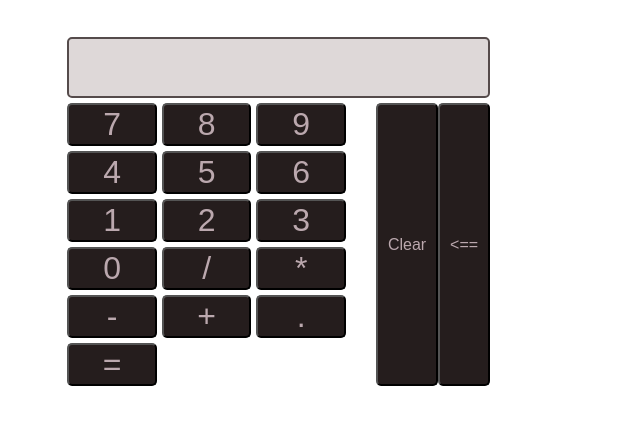
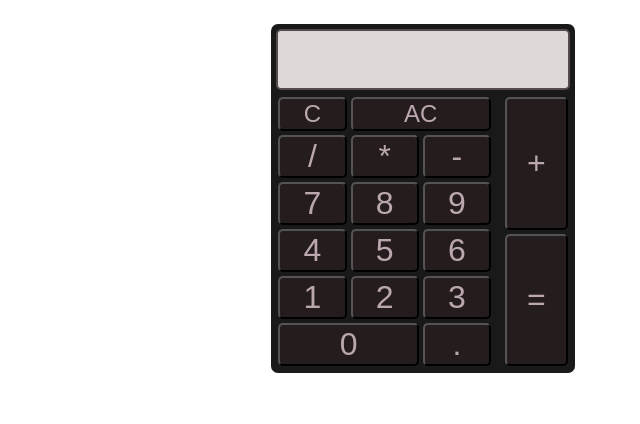
Before and after one commit to Synobbol/Calculator, a plain HTML site: page index.html in a window 1280 px wide. Shown: the whole page, without its empty margins (217-857 px from the left). Drawn offline with Linux system fonts and the light colour scheme.

Commit message:
Change CSS

```diff
--- a/index.html
+++ b/index.html
@@ -14,7 +14,12 @@
         </div>
         <div id="buttons">
             <div id="numbers">
-                <button class="number" type="button" value="7">7</button>
+                <button class ="erase" type="reset" value="erase">C</buton>
+                <button class ="clear" type="button" value="">AC</buton>
+                <button class="operator" type="button" value="/">/</button>
+                <button class="operator" type="button" value="*">*</button>
+                <button class="operator" type="button" value="-">-</button>
+                <button class="number first" type="button" value="7">7</button>
                 <button class="number" type="button" value="8">8</button>
                 <button class="number" type="button" value="9">9</button>
                 <button class="number" type="button" value="4">4</button>
@@ -23,18 +28,12 @@
                 <button class="number" type="button" value="1">1</button>
                 <button class="number" type="button" value="2">2</button>
                 <button class="number" type="button" value="3">3</button>
-                <button class="number" type="button" value="0">0</button>
-                <button class="operator" type="button" value="/">/</button>
-                <button class="operator" type="button" value="*">*</button>
-                <button class="operator" type="button" value="-">-</button>
+                <button class="number zero" type="button" value="0">0</button>
+                <button id= "dot" class="operator" type="button" value=".">.</button>
+            </div>
+            <div id="right">
                 <button class="operator" type="button" value="+">+</button>
-                <button id = "dot" class="operator" type="button" value=".">.</button>
                 <button class="operator" type="button" value="=">=</button>
-            </div>
-            <div id="clear">
-                <button class ="clear" type="buutton" value="">Clear</buton>
-                <button class ="erase" type="reset" value="erase"><==</buton>
-
             </div>
         </div>
 
--- a/script.js
+++ b/script.js
@@ -156,7 +156,6 @@ function calculate(firstNbr, operator, secondNbr){
     let result = operate(firstNbr, operator, secondNbr);
     arrayInput.nbr1 = result;
 
-    console.log("nombre1 "+ arrayInput.nbr1);
     return result;
 
 }
--- a/style.css
+++ b/style.css
@@ -4,7 +4,6 @@ html{
 body{
     display: flex;
     justify-content: center;
-    margin: 2em;
 }
 button{
     color: rgb(187, 168, 174);
@@ -16,11 +15,6 @@ button:hover{
     background-color: rgb(85, 75, 75);
     cursor: pointer;
 }
-#display{
-    display: flex;
-    justify-content: center;
-    width: 60%;
-}
 input{
     margin: 5px 5px 0px 5px;
     width: 100%;
@@ -30,39 +24,54 @@ input{
     border-radius: 5px;
     background-color: rgb(222, 216, 216);
 }
+main{
+    background-color: rgb(26, 25, 25);
+    margin: 1em;
+    border-radius: 7px;
+    width:24%;
+}
+
+#display{
+    display: flex;
+    justify-content: center;
+}
+
 #buttons{
     display:flex;
-    justify-content: space-around;
-    width: 60%;
+    justify-content: center;
 }
 
 #numbers{
+    display:grid;
+    grid-template-columns: auto auto auto;
     width: 100%;
-    gap:5px;
-    display: flex;
-    flex-wrap: wrap;
     margin: 5px;
 }
-.number{
-    width: 30%;
+
+.zero{
+    grid-column: 1/span 2;
+}
+.number, .operator{
     font-size: 2em;
+    margin:2px;
+}
+.clear, .erase{
+    font-size: 1.5em;
+    margin:2px;
+}
+.clear{
+    grid-column: 2/span 2;
+}
+.first{
+    grid-column: 1;
 }
 
-.operator{
-    width: 30%;
-    font-size: 2em;
-}
-#clear{
-    display: flex;
-    justify-content: center;
+#right{
+    display: grid;
+    grid-template-columns: 1fr;
     margin:5px;
 }
-#clear button{
-    font-size: 1em;
-    padding: 10px;
+#right button{
+    padding: 20px;
 
 }
-
-/* main{
-    background-color: black;
-} */
```
